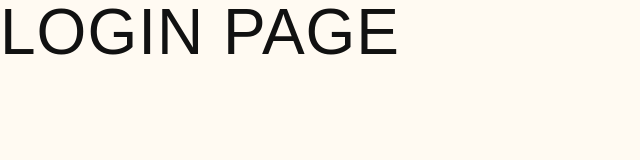
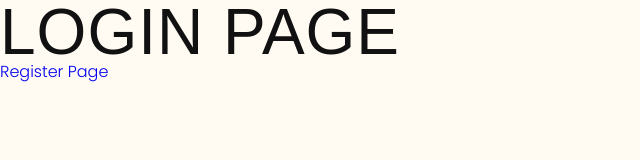
Before and after one commit to Nimira43/Pen-Icon-Animation, a React (Vite) app: page /login in a window 1280 px wide. Shown: the top 160 px of the page, without its empty margins (0-640 px from the left). Built offline with nearby package versions, Linux system fonts and the light colour scheme; a web font is replaced by a local one.

Commit message:
Routed Register page to Login

```diff
--- a/src/pages/Login.jsx
+++ b/src/pages/Login.jsx
@@ -1,10 +1,18 @@
+import { Link } from 'react-router-dom'
+
 const Login = () => {
   return (
     <div>
       <h1>Login Page</h1>
+      <Link to='/register'>Register Page</Link>
     </div>
   )
 }
+
+
+
+
+
 
 export default Login
 
```
